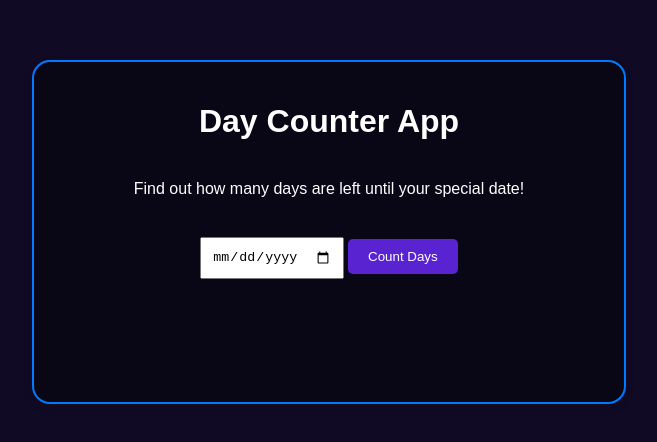
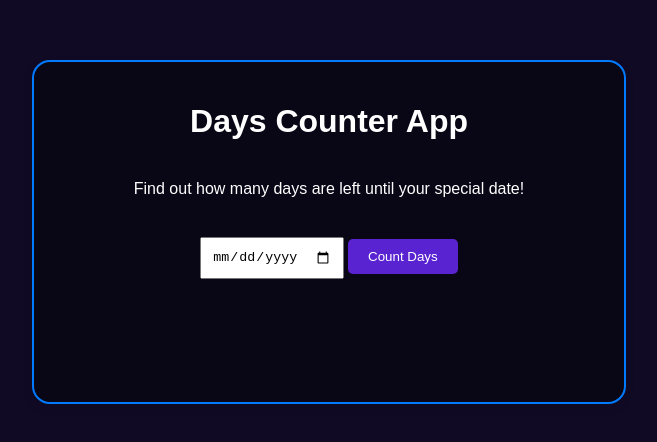
Before and after one commit to rutvik-kulkarni/Days-counter-app, a plain HTML site: page index.html in a window 1280 px wide. Shown: the part 168-610 px from the top of the page, without its empty margins (311-968 px from the left). Drawn offline with Linux system fonts and the light colour scheme.

Commit message:
Made a spelling modification in index..html

```diff
--- a/index.html
+++ b/index.html
@@ -9,7 +9,7 @@
 <body>
     <div class="container">
         <header>
-            <h1>Day Counter App</h1>
+            <h1>Days Counter App</h1>
             <p>Find out how many days are left until your special date!</p>
         </header>
         <main>
```
